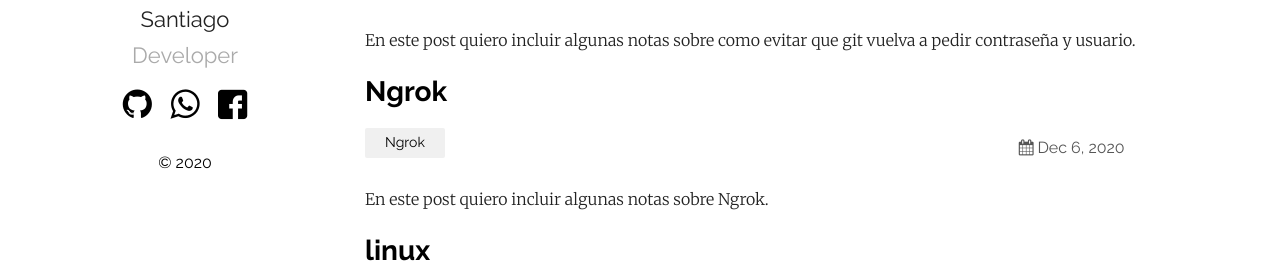
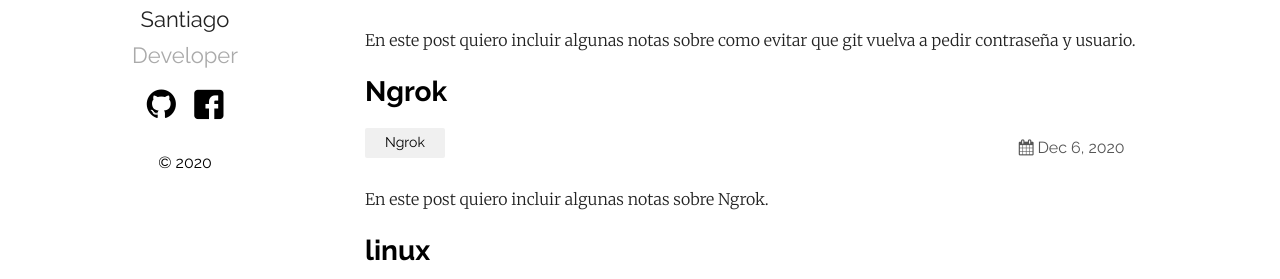
Before and after one commit to santiago500/santiago500.github.io, a Jekyll site: the page built from index.md, in a window 1280 px wide. Shown: the part 370-649 px from the top of the page. Built offline with Jekyll 4.4.1, drawn with Linux system fonts in a browser that asks for light colours.

Commit message:
update default.html

```diff
--- a/_layouts/default.html
+++ b/_layouts/default.html
@@ -13,7 +13,7 @@
                 {%- if site.plainwhite.social_links.github -%}
 				<a href="https://github.com/{{ site.plainwhite.social_links.github }}"><li><i class="icon-github-circled"></i></li></a>
                 {%- endif -%}
-                {%- if site.plainwhite.social_links.whatsapp -%}
+                {%- if site.plainwhite.social_links.whatsApp -%}
 				<a href="https://wa.me/{{ site.plainwhite.social_links.whatsapp }}"><li><i class="icon-whatsapp"></i></li></a>
                 {%- endif -%}
                  {%- if site.plainwhite.social_links.linkedIn -%}
```
